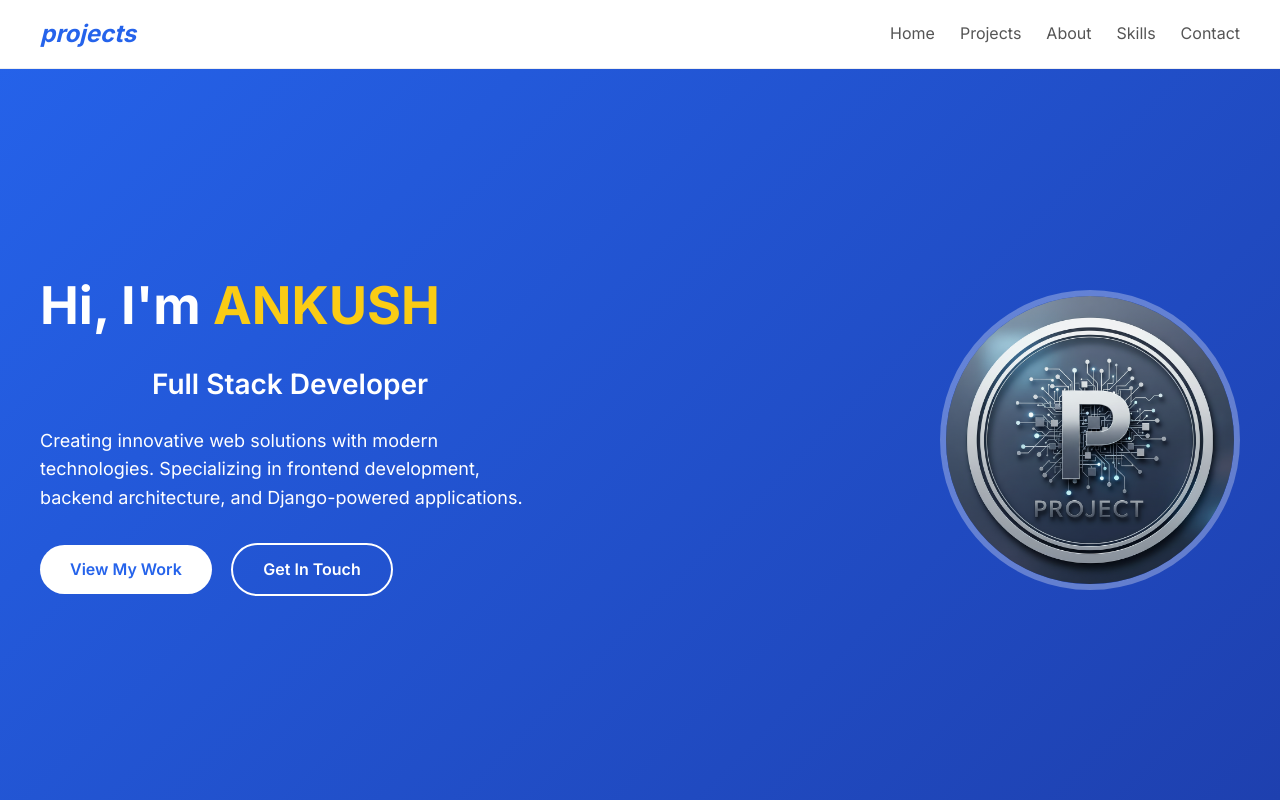
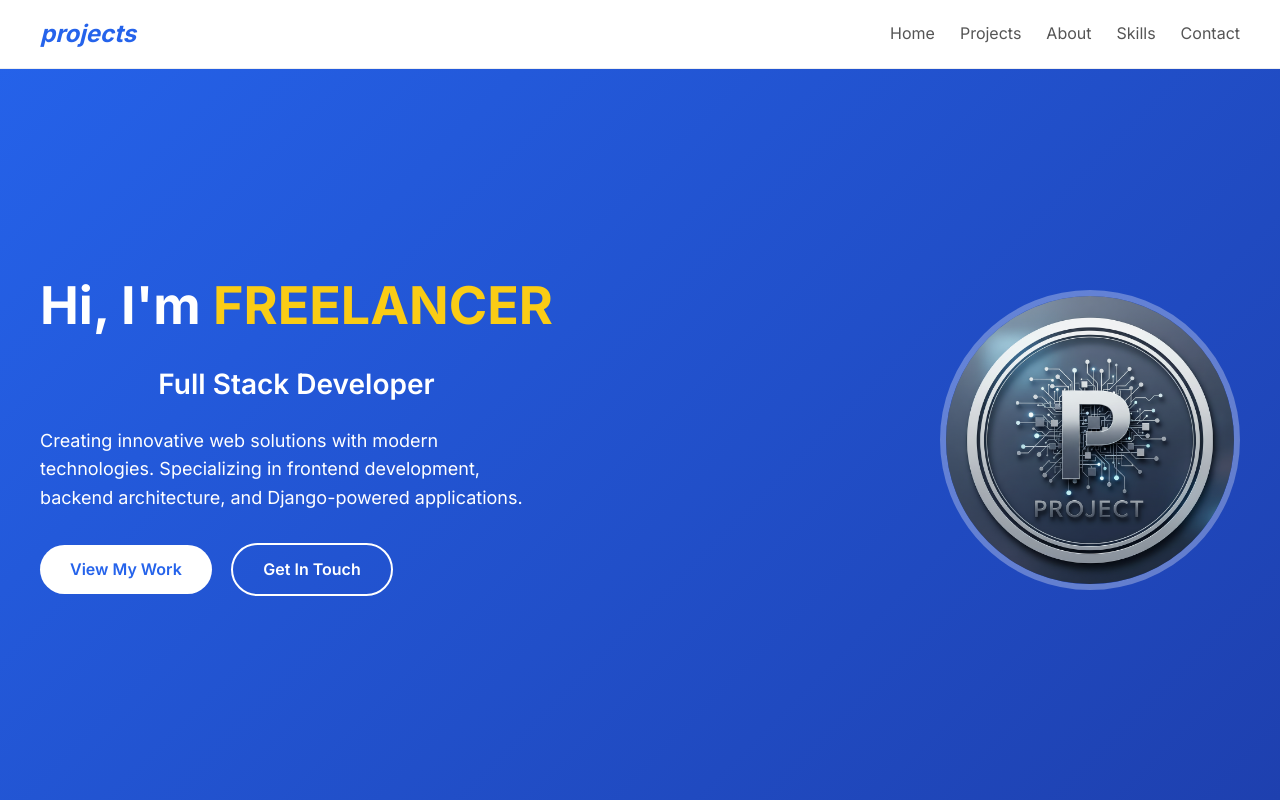
Before and after one commit to ANKUSHG11/newPortfolio, a plain HTML site: page index.html in a window 1280 px wide. Shown: the top 800 px of the page. Drawn offline with Linux system fonts and the light colour scheme.

Commit message:
Update index.html

```diff
--- a/index.html
+++ b/index.html
@@ -225,7 +225,7 @@
   <!-- Hero -->
   <section id="home">
     <div>
-      <h1>Hi, I'm <span>ANKUSH</span></h1>
+      <h1>Hi, I'm <span>FREELANCER</span></h1>
       <h2>Full Stack Developer</h2>
       <p>Creating innovative web solutions with modern technologies. Specializing in frontend development, backend architecture, and Django-powered applications.</p>
       <div class="buttons">
```
